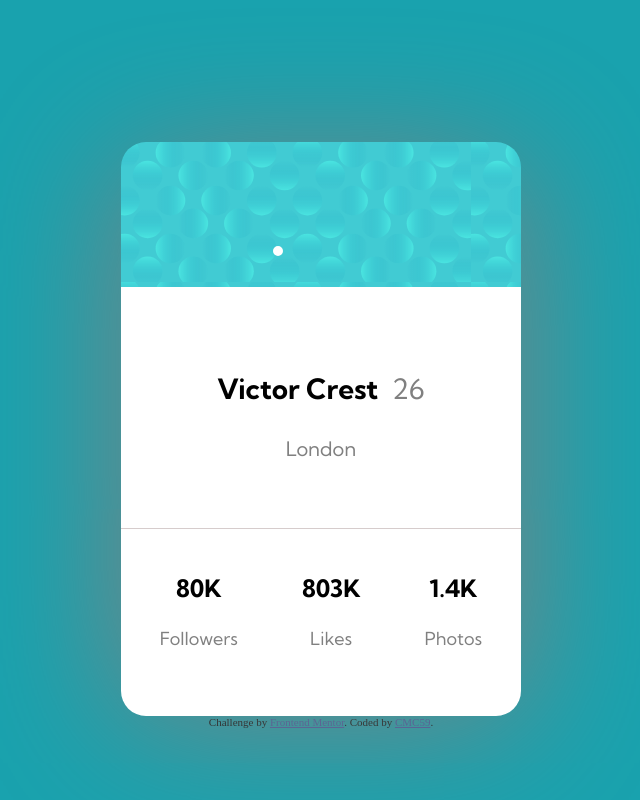
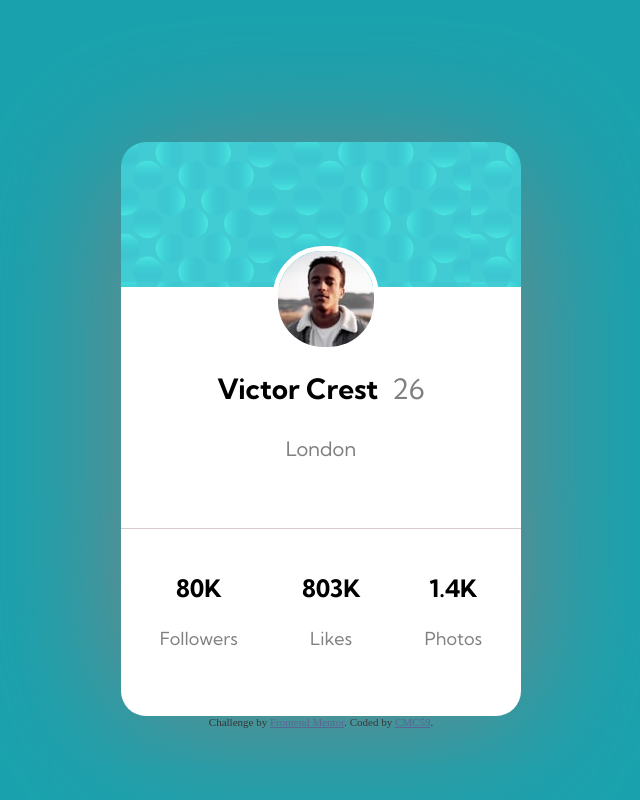
Before and after one commit to CMC59/-profilecard, a plain HTML site: page index.html in a window 1280 px wide. Shown: the whole page, without its empty margins (319-959 px from the left). Drawn offline with Linux system fonts and the light colour scheme; a web font is replaced by a local one.

Commit message:
Update index.html

```diff
--- a/index.html
+++ b/index.html
@@ -18,7 +18,7 @@
   <div class="wrapper">
     <div class="tete">
       <div class="photo">
-        <img class="phot" src="../www/images/image-victor.jpg" alt="">
+        <img class="phot" src="images/image-victor.jpg" alt="">
       </div>
     </div>
 
```
